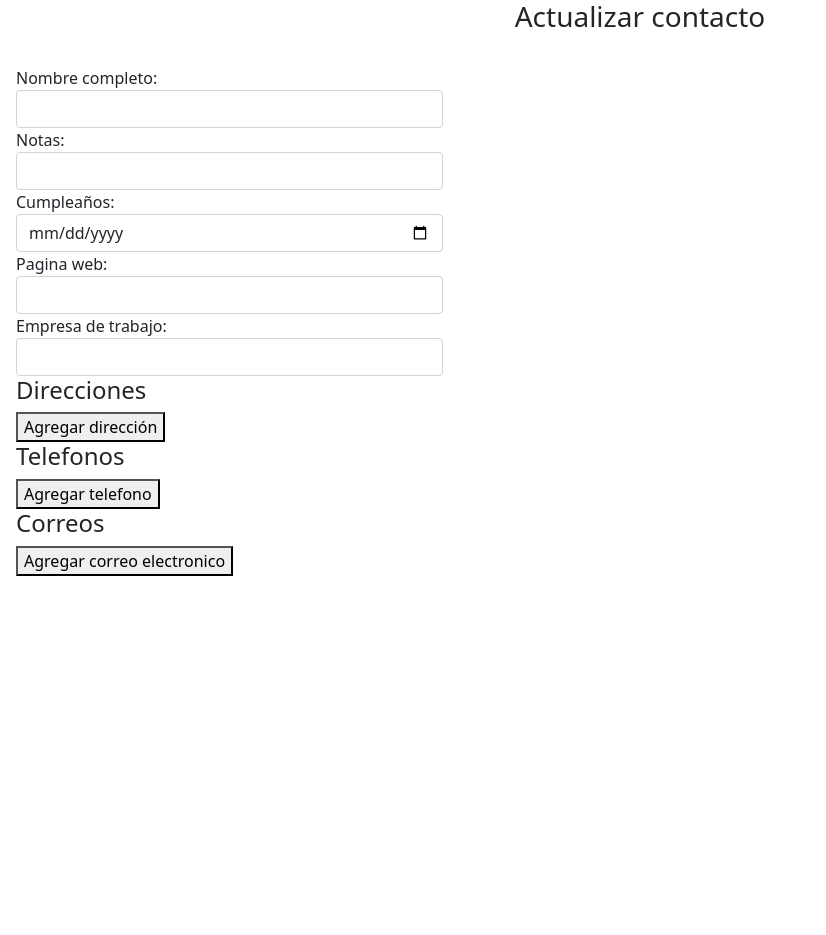
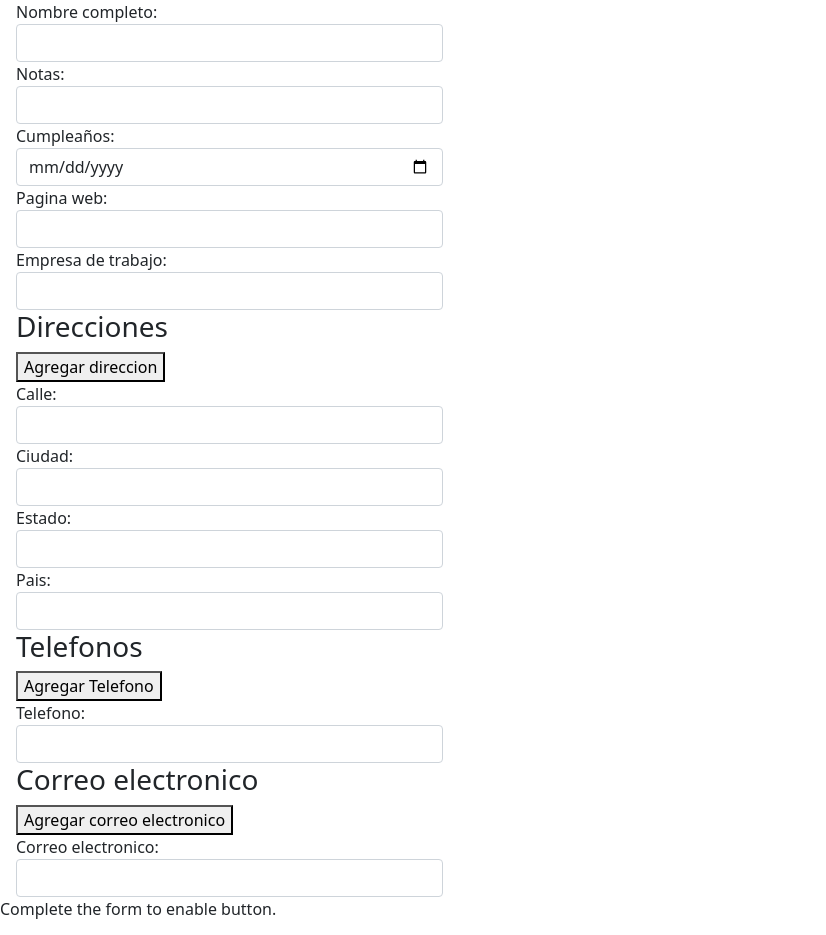
Before and after one commit to omarlv86/libreta_direcciones_front, an Angular app: page /contacts/update/1 in a window 1280 px wide. Shown: the top 935 px of the page, without its empty margins (0-826 px from the left). Before the commit the page ends 800 px from the top, so only its background shows below. Built offline with nearby package versions, Linux system fonts and the light colour scheme.

Commit message:
main | Modificando formulario para que tenga direccion, mails, telefonos de manera dinamica

```diff
--- a/src/app/create-contact/create-contact.component.html
+++ b/src/app/create-contact/create-contact.component.html
@@ -1,8 +1,4 @@
-<div class="row">
-    <div class="col-md-12">
-        <h3 class="text-center">{{title}} contacto</h3>
-    </div>
-    <form [formGroup]="contactForm" class="my-4">
+<form [formGroup]="profileForm" (ngSubmit)="onSubmit()">
     <div class="col-md-4 mx-3">
         <div class="col-md-12">
             <label for="name">Nombre completo: </label>
@@ -24,56 +20,68 @@
             <label for="work">Empresa de trabajo: </label>
             <input class="form-control" id="work" type="text" formControlName="work">
         </div>
-        </div>
-        <div class="col-md-4 mx-3">
-            <h4>Direcciones</h4>
-            <button (click)="addAddress()">Agregar dirección</button>
-        </div>
-        <div class="col-md-4 mx-3">
-            <div *ngFor="let address of addresses; let i = index">
         <div class="col-md-12">
-                    <label>Calle: </label>
-                    <input class="form-control"type="text" [(ngModel)]="address.street">
+            <h3>Direcciones</h3>
+            <button type="button" (click)="addAddress()">Agregar direccion</button>
         </div>
         <div class="col-md-12">
-                    <label>Ciudad: </label>
-                    <input class="form-control"type="text" [(ngModel)]="address.city">
+            <div formArrayName="addresses">
+                <div *ngFor="let address of addresses.controls; let a = index" [formGroupName]="a">
+                    <div class="col-md-12">
+                        <label for="street-{{ a }}">Calle: </label>
+                        <input id="street-{{ a }}" class="form-control" type="text" formControlName="street">
                     </div>
                     <div class="col-md-12">
-                    <label>Estado: </label>
-                    <input class="form-control"type="text" [(ngModel)]="address.state">
+                        <label for="city-{{ a }}">Ciudad: </label>
+                        <input id="city-{{ a }}" class="form-control"type="text" formControlName="city">
                     </div>
                     <div class="col-md-12">
-                    <label>Pais: </label>
-                    <input class="form-control"type="text" [(ngModel)]="address.country">
+                        <label for="state-{{ a }}">Estado: </label>
+                        <input id="state-{{ a }}" class="form-control"type="text" formControlName="state">
+                    </div>
+                    <div class="col-md-12">
+                        <label for="country-{{ a }}">Pais: </label>
+                        <input id="country-{{ a }}" class="form-control" type="text" formControlName="state">
+                    </div>
+
                 </div>
             </div>
         </div>
-        <div class="col-md-4 mx-3">
-            <h4>Telefonos</h4>
-            <button (click)="addCellphone()">Agregar telefono</button>
+        <div class="col-md-12">
+            <h3>Telefonos</h3>
+            <button type="button" (click)="addPhone()">Agregar Telefono</button>
         </div>
-        <div class="col-md-4 mx-3">
-            <div *ngFor="let phone of cellphones; let i = index">
         <div class="col-md-12">
-                    <label>{{i+1}} - Numero de telefono: </label>
-                    <input class="form-control"type="text" [(ngModel)]="phone.phone">
+            <div formArrayName="cellphones">
+                <div *ngFor="let cellphone of cellphones.controls; let c = index" [formGroupName]="c">
+                    <div class="col-md-12">
+                        <label for="cellphone-{{ c }}">Telefono: </label>
+                        <input id="cellphone-{{ c }}" class="form-control" type="text" formControlName="phone">
                     </div>
                 </div>
             </div>
-        <div class="col-md-4 mx-3">
-            <h4>Correos</h4>
-            <button (click)="addMail()">Agregar correo electronico</button>
         </div>
-        <div class="col-md-4 mx-3">
-            <div *ngFor="let mail of mails; let i = index">
         <div class="col-md-12">
-                    <label>{{i+1}} - correo electronico: </label>
-                    <input class="form-control"type="text" [(ngModel)]="mail.email">
+            <h3>Correo electronico</h3>
+            <button type="button" (click)="addMail()">Agregar correo electronico</button>
+        </div>
+        <div class="col-md-12">
+            <div formArrayName="mails">
+                <div *ngFor="let mail of mails.controls; let m = index" [formGroupName]="m">
+                    <div class="col-md-12">
+                        <label for="email-{{ m }}">Correo electronico: </label>
+                        <input id="email-{{ m }}" class="form-control" type="text" formControlName="email">
                     </div>
                 </div>
             </div>
-    </form>
+        </div>
+    </div>
 
 
-</div>
+    <p>Complete the form to enable button.</p>
+    <button type="submit" [disabled]="!profileForm.valid">Submit</button>
+  </form>
+  <hr>
+  <p>Form Value: {{ profileForm.value | json }}</p>
+  <p>Form Status: {{ profileForm.status }}</p>
+<!--   <button type="button" (click)="updateProfile()">Update Profile</button> -->
--- a/src/app/create-contact/create-contact.component.ts
+++ b/src/app/create-contact/create-contact.component.ts
@@ -1,50 +1,93 @@
-import { Component } from '@angular/core';
-import { ApiService } from '../api.service';
-import { ActivatedRoute, Router, RouterModule } from '@angular/router';
-import { FormGroup, FormControl, FormArray, FormsModule, ReactiveFormsModule } from '@angular/forms';
-import { BrowserModule } from '@angular/platform-browser';
 import { CommonModule } from '@angular/common';
+import {Component, inject} from '@angular/core';
+import {FormBuilder, FormGroup, FormsModule, ReactiveFormsModule} from '@angular/forms';
+import {Validators} from '@angular/forms';
+import {FormArray} from '@angular/forms';
+import { RouterModule } from '@angular/router';
 
 @Component({
   selector: 'app-create-contact',
   standalone: true,
-  imports: [CommonModule, ReactiveFormsModule, RouterModule, FormsModule],
+  imports: [CommonModule, ReactiveFormsModule, RouterModule, FormsModule,],
   templateUrl: './create-contact.component.html',
   styleUrl: './create-contact.component.css'
 })
 export class CreateContactComponent {
 
-  title:string = '';
-  contactForm = new FormGroup({
-    name: new FormControl(''),
-    note: new FormControl(''),
-    birthday: new FormControl(''),
-    web: new FormControl(''),
-    work: new FormControl(''),
-    //address: new FormGroup([]),
+  formBuilder = inject(FormBuilder);
+
+  profileForm = this.formBuilder.group({
+    name: ['', Validators.required],
+    note: [''],
+    birthday: [''],
+    web: [''],
+    work: [''],
+    addresses: this.formBuilder.array([this.createAddress()]),
+    mails: this.formBuilder.array([this.createMail()]),
+    cellphones: this.formBuilder.array([this.createPhone()]),
   });
-  addresses: any[] = [];
-  cellphones: any[] = [];
-  mails: any[] = [];
 
+  constructor() {}
 
-  constructor(private apiService: ApiService, private router: Router, private route: ActivatedRoute) {}
-
-  ngOnInit(): void {
-    this.route.paramMap.subscribe(params => {
-      this.title = params.get('id') == null ? 'Crear' : 'Actualizar'
-    })
+  createAddress(): FormGroup {
+    return this.formBuilder.group({
+      street: [''],
+      state: [''],
+      city: [''],
+      country: ['']
+    });
   }
 
-  addAddress() {
-    this.addresses.push({ calle: '', ciudad: '' });
-  }
-  addCellphone() {
-    this.cellphones.push({ phone: ''});
-  }
-  addMail() {
-    this.mails.push({ email: ''});
+  get addresses(): FormArray {
+    return this.profileForm.get('addresses') as FormArray;
   }
 
+  addAddress(): void {
+    this.addresses.push(this.createAddress());
+  }
 
+  removeAddress(index: number): void {
+    this.addresses.removeAt(index);
+  }
+
+  createMail(): FormGroup {
+    return this.formBuilder.group({
+      email: [''],
+    });
+  }
+
+  get mails(): FormArray {
+    return this.profileForm.get('mails') as FormArray;
+  }
+
+  addMail(): void {
+    this.mails.push(this.createMail());
+  }
+
+  removeMail(index: number): void {
+    this.mails.removeAt(index);
+  }
+
+  createPhone(): FormGroup {
+    return this.formBuilder.group({
+      phone: [''],
+    });
+  }
+
+  get cellphones(): FormArray {
+    return this.profileForm.get('cellphones') as FormArray;
+  }
+
+  addPhone(): void {
+    this.cellphones.push(this.createPhone());
+  }
+
+  removePhone(index: number): void {
+    this.cellphones.removeAt(index);
+  }
+
+  onSubmit() {
+    // TODO: Use EventEmitter with form value
+    console.warn(this.profileForm.value);
+  }
 }
```
Lines whose indentation alone changed are shown as unchanged.
